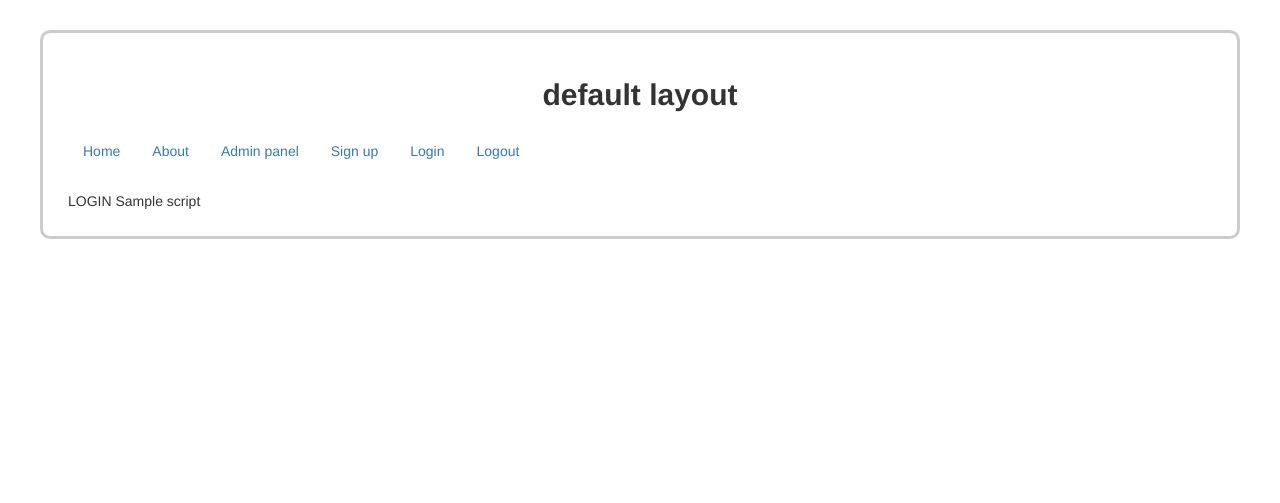
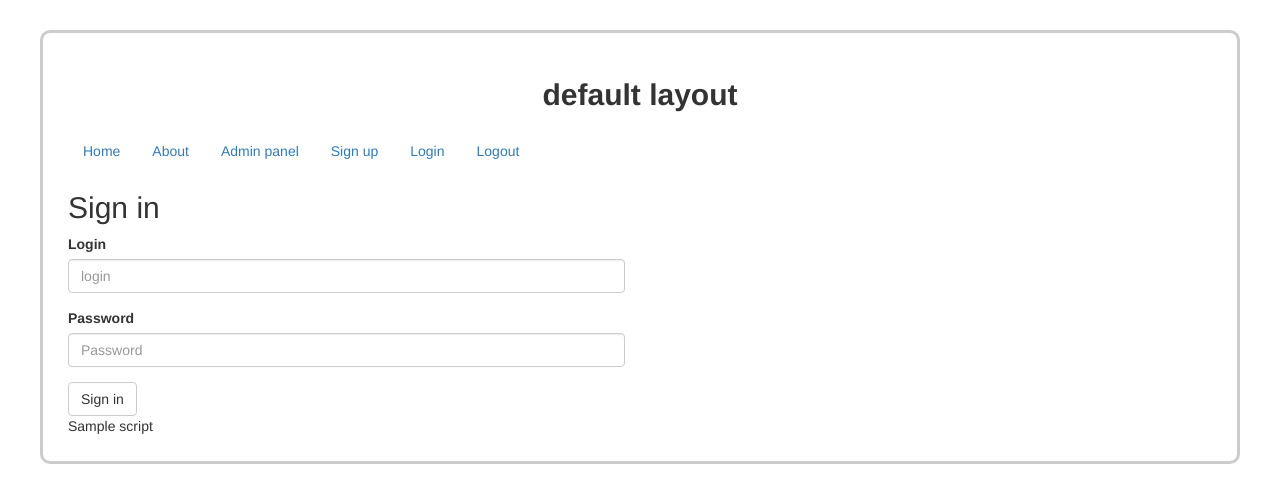
Before and after one commit to dmitriyprime/fw, a PHP site: template app/views/User/login.php in a window 1280 px wide. Shown: the top 503 px of the page. Run offline with PHP 8.4, Linux system fonts and the light colour scheme; the template is opened without the code that fills it: most values are stand-ins (such as "Sample title", 1, 10 or a date in 2020).

Commit message:
Sign in functionality added

```diff
--- a/app/views/User/login.php
+++ b/app/views/User/login.php
@@ -1 +1,17 @@
-LOGIN
+<h2>Sign in</h2>
+
+<div class="row">
+    <div class="col-md-6">
+        <form action="/user/login" method="post">
+            <div class="form-group">
+                <label for="login">Login</label>
+                <input type="text" name="login" class="form-control" id="login" placeholder="login">
+            </div>
+            <div class="form-group">
+                <label for="password">Password</label>
+                <input type="password" name="password" class="form-control" id="password" placeholder="Password">
+            </div>
+            <button type="submit" class="btn btn-default">Sign in</button>
+        </form>
+    </div>
+</div>
--- a/app/views/layouts/default.php
+++ b/app/views/layouts/default.php
@@ -48,6 +48,8 @@
         </div>
     <?php endif; ?>
 
+    <?php debug($_SESSION) ?>
+
     <?=$content ?>
 
     <!-- jQuery (necessary for Bootstrap's JavaScript plugins) -->
```
Also changed, not shown: app/controllers/UserController.php (+12 -2 lines), app/models/User.php (+18 -0 lines).
